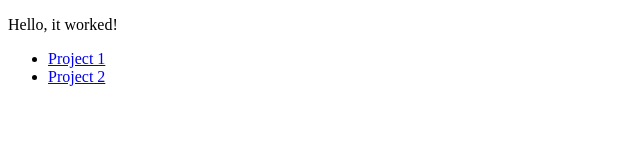
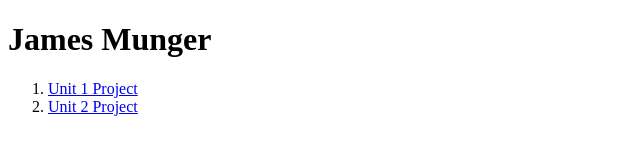
Before and after one commit to bajuba/bajuba.github.io, a plain HTML site: page index.html in a window 1280 px wide. Shown: the whole page, without its empty margins (0-640 px from the left). Drawn offline with Linux system fonts and the light colour scheme.

Commit message:
added my name to index.html

```diff
--- a/index.html
+++ b/index.html
@@ -7,10 +7,10 @@
     <link href="style.css" rel="stylesheet" type="text/css" />
   </head>
   <body>
-    <p> Hello, it worked! </p>
-    <ul>
-      <li> <a href="project1.html"> Project 1</a></li>
-      <li> <a href="project2.html"> Project 2</a></li>
-    </ul>
+    <h1>James Munger</h1>
+    <ol>
+      <li><a href="project1.html"> Unit 1 Project</a></li>
+      <li><a href="project2.html"> Unit 2 Project</a></li>
+    </ol>
   </body>
 </html>
```
